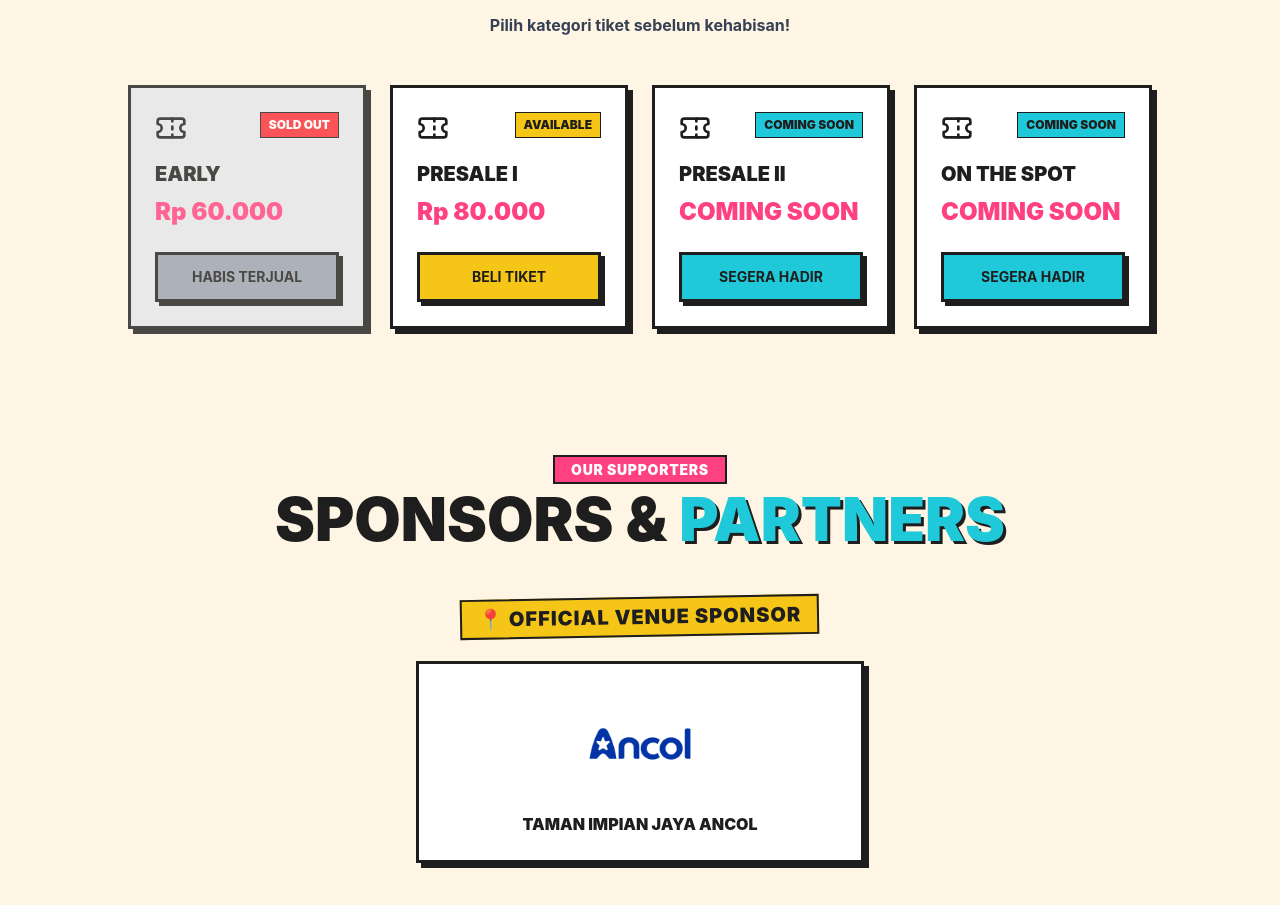
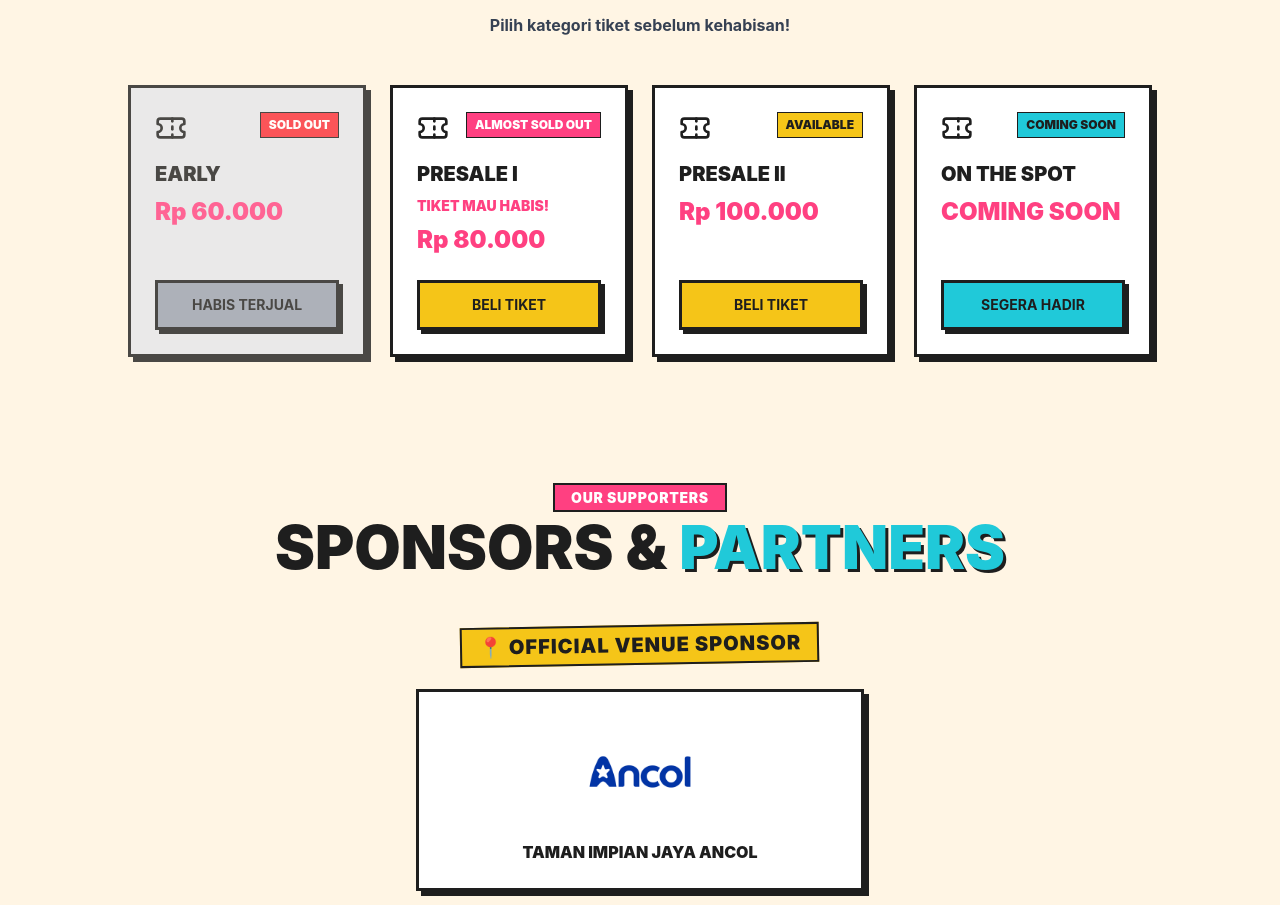
Before and after one commit to arqprtma/294-verse, a React (Vite) app: page / in a window 1280 px wide. Shown: the part 4168-5073 px from the top of the page. Built offline with nearby package versions, Linux system fonts and the light colour scheme.

Commit message:
feat: update ticket statuses and add almost sold out notification

```diff
--- a/src/App.jsx
+++ b/src/App.jsx
@@ -426,7 +426,7 @@ export default function App() {
           {ticketData.map((ticket) => {
             const isSoldOut = ticket.status === "SOLD OUT";
             const isComingSoon = ticket.status === "COMING SOON";
-            const ticketLinks = [ticket.link1, ticket.link2].filter(Boolean);
+            const isAlmostSoldOut = ticket.status === "ALMOST SOLD OUT";
 
             return (
               <div
@@ -444,7 +444,9 @@ export default function App() {
                           ? "bg-red-500 text-white"
                           : isComingSoon
                             ? "bg-brand-cyan text-brand-dark"
-                            : "bg-brand-yellow text-brand-dark"
+                            : isAlmostSoldOut
+                              ? "bg-brand-pink text-white"
+                              : "bg-brand-yellow text-brand-dark"
                       }`}
                     >
                       {ticket.status}
@@ -453,6 +455,11 @@ export default function App() {
                   <h3 className="text-xl font-black uppercase text-brand-dark mb-2">
                     {ticket.name}
                   </h3>
+                  {isAlmostSoldOut && (
+                    <p className="mb-2 text-sm font-black uppercase text-brand-pink">
+                      Tiket mau habis!
+                    </p>
+                  )}
                   <div className="text-2xl font-black text-brand-pink mb-6">
                     {ticket.price}
                   </div>
--- a/src/data/festivalData.js
+++ b/src/data/festivalData.js
@@ -88,15 +88,22 @@ export const ticketData = [
     id: 2,
     name: "PRESALE I",
     price: "Rp 80.000",
-    status: "AVAILABLE",
+    status: "ALMOST SOLD OUT",
     platforms: ticketPlatforms,
   },
   {
     id: 3,
     name: "PRESALE II",
-   price: "COMING SOON",
-    status: "COMING SOON",
-    platforms: ticketPlatforms,
+    price: "Rp 100.000",
+    status: "AVAILABLE",
+    platforms: ticketPlatforms.map((platform) =>
+      platform.name === "Goers"
+        ? {
+            ...platform,
+            link: "https://www.goersapp.com/events/schedules/294verse--294verse/this%20event",
+          }
+        : platform,
+    ),
   },
   {
     id: 4,
```
